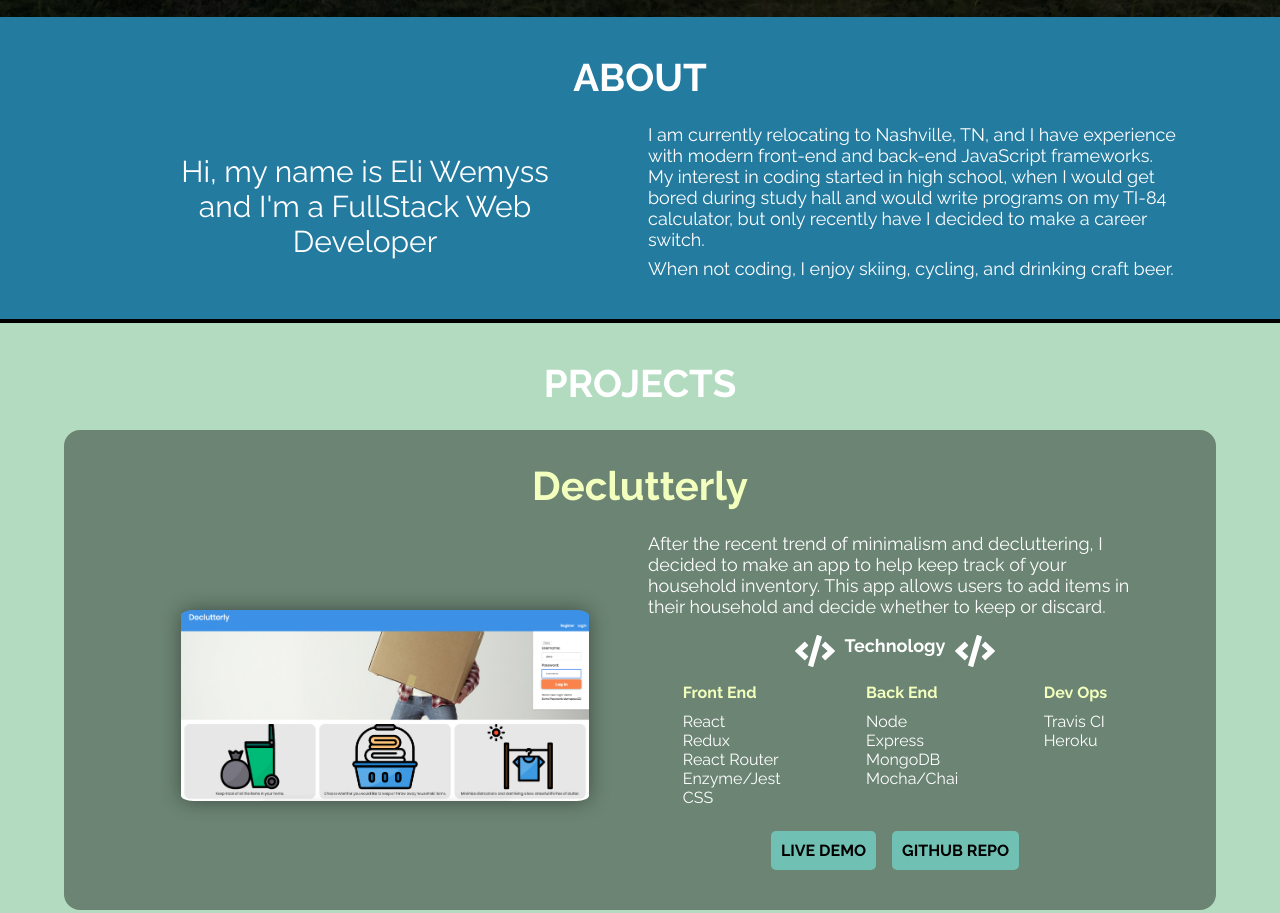
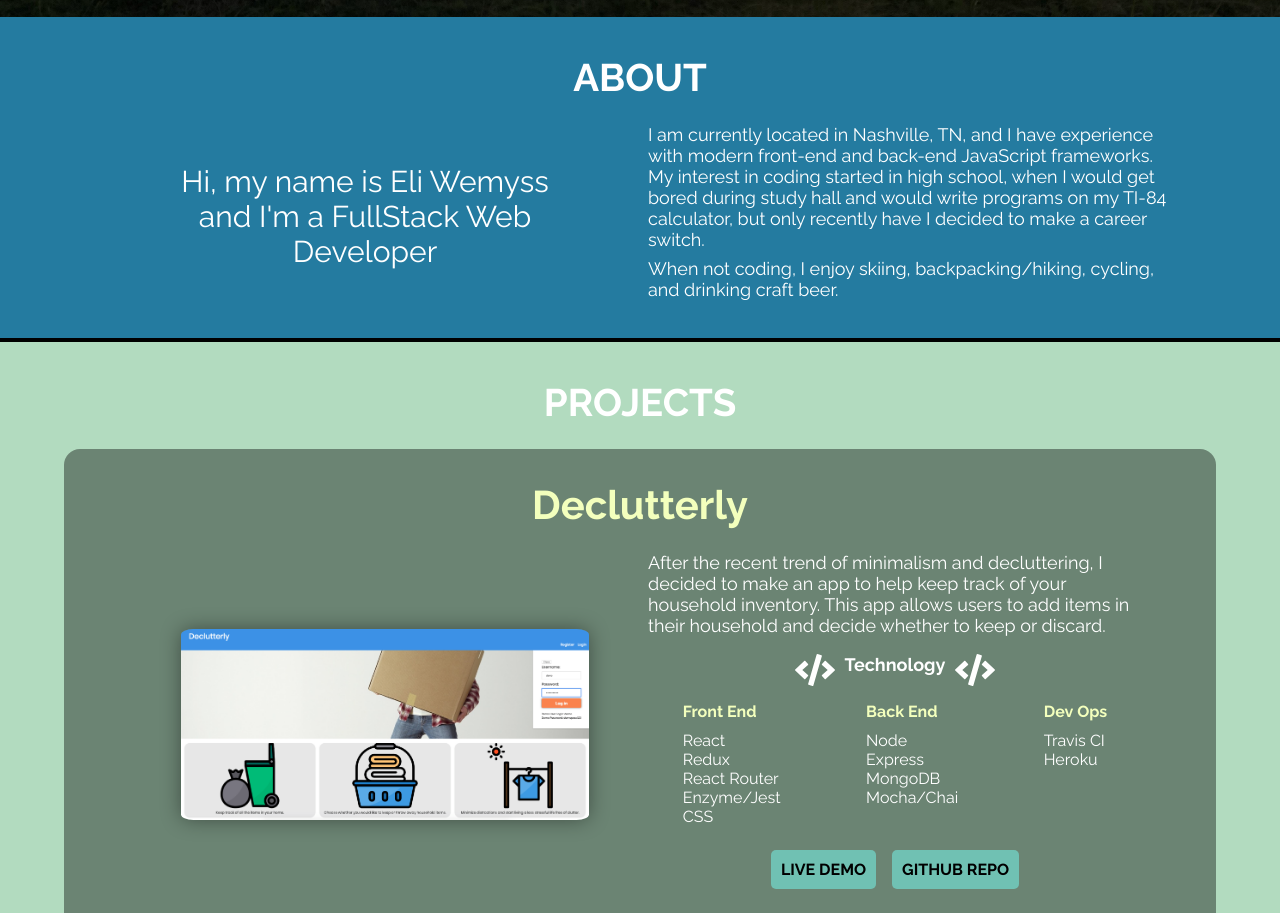
Before and after one commit to eliwemyss/react-portfolio, a React (Create React App) app: page / in a window 1280 px wide. Shown: the part 783-1696 px from the top of the page. Built offline with nearby package versions, Linux system fonts and the light colour scheme.

Commit message:
updated bio

```diff
--- a/src/info/aboutMe.js
+++ b/src/info/aboutMe.js
@@ -1,8 +1,8 @@
 const aboutMe = {
     tagline: "Hi, my name is Eli Wemyss and I'm a FullStack Web Developer",
     description: [
-        "I am currently relocating to Nashville, TN, and I have experience with modern front-end and back-end JavaScript frameworks. My interest in coding started in high school, when I would get bored during study hall and would write programs on my TI-84 calculator, but only recently have I decided to make a career switch.",
-        "When not coding, I enjoy skiing, cycling, and drinking craft beer."
+        "I am currently located in Nashville, TN, and I have experience with modern front-end and back-end JavaScript frameworks. My interest in coding started in high school, when I would get bored during study hall and would write programs on my TI-84 calculator, but only recently have I decided to make a career switch.",
+        "When not coding, I enjoy skiing, backpacking/hiking, cycling, and drinking craft beer."
     ],
 }
 
```
